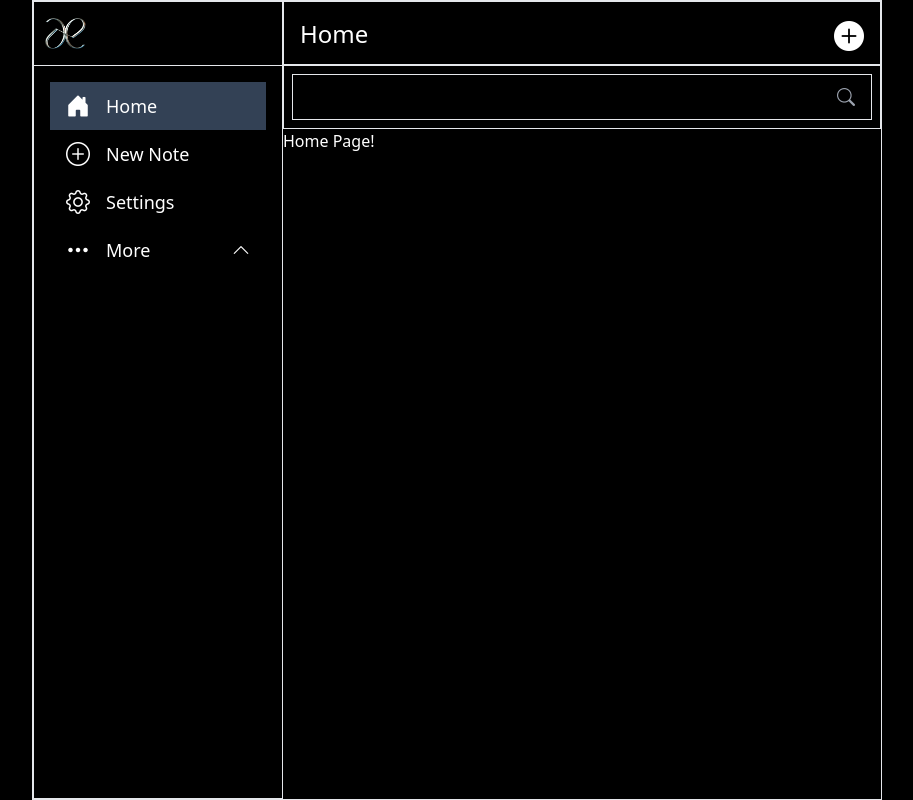
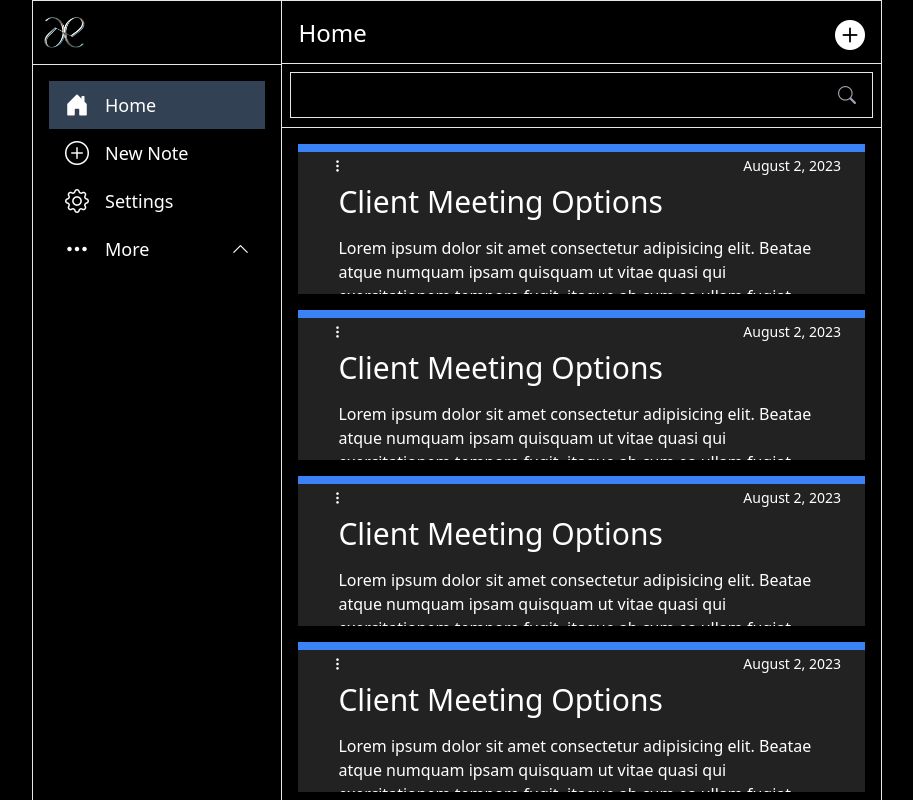
Before and after one commit to hansel-cmd/Notes-App, a Vue app: page / in a window 1280 px wide. Shown: the top 800 px of the page, without its empty margins (183-1096 px from the left). Built offline with nearby package versions, Linux system fonts and the light colour scheme.

Commit message:
- Added NotesContainer for temporary UI

```diff
--- a/src/App.vue
+++ b/src/App.vue
@@ -5,11 +5,15 @@ import SearchBox from './components/SearchBox.vue';
 </script>
 
 <template>
-  <div class="container flex justify-center border w-[850px] mx-auto h-screen text-white">
-    <SideNavigation />
-    <div class="flex-grow">
-      <PageHeader></PageHeader>
-      <SearchBox />
+  <div class="container flex border-x-[1px] w-[850px] mx-auto min-h-screen text-white">
+    <div class="w-[250px] border-e-[1px]">
+      <SideNavigation />
+    </div>
+    <div class="w-[600px]">
+      <div class="sticky top-0 bg-black z-10">
+        <PageHeader></PageHeader>
+        <SearchBox />
+      </div>
       <RouterView />
     </div>
   </div>
--- /dev/null
+++ b/src/components/NotesContainer.vue
@@ -0,0 +1,72 @@
+<template>
+    <div class="border-t-8 bg-[#222] border-t-blue-500 h-[150px] pt-1 mb-4 overflow-clip">
+        <div class="text-sm flex justify-between items-center px-6">
+            <div class="relative inline-block text-left">
+                <span :id="`kebab-${item}`" @click="toggleDropdown(`kebab-${item}`)" type="button"
+                    class="hover:bg-gray-600 rounded p-2 w-full h-full cursor-pointer">
+                    <i :id="`kebab-${item}`" class="bi bi-three-dots-vertical"></i>
+                </span>
+
+                <div v-if="isOpen"
+                    class="origin-top-right absolute mt-2 w-44 shadow-lg bg-white ring-1 ring-black ring-opacity-5">
+                    <button class="py-1 hover:bg-gray-100 hover:text-gray-900 w-full text-start">
+                        <a href="#" class="block px-4 py-2 text-sm text-gray-700 ">Open Note</a>
+                    </button>
+
+                    <button class="py-1 hover:bg-gray-100 hover:text-gray-900 w-full text-start">
+                        <a href="#" class="block px-4 py-2 text-sm text-gray-700 ">Delete Note</a>
+                    </button>
+                </div>
+            </div>
+
+            <span>
+                August 2, 2023
+            </span>
+        </div>
+        <div class="py-2 px-10">
+            <h1 class="text-3xl mb-4">Client Meeting Options</h1>
+            <p>Lorem ipsum dolor sit amet consectetur adipisicing elit. Beatae atque numquam ipsam quisquam ut vitae quasi
+                qui
+                exercitationem tempore fugit, itaque ab cum ea ullam fugiat provident nulla velit hic minus deleniti eveniet
+                quo
+                blanditiis! Consequatur modi dolor reiciendis fuga qui ea illo, ipsa quis culpa in fugiat! Perspiciatis eius
+                alias praesentium vitae voluptatibus magnam enim delectus blanditiis facilis repudiandae. Perspiciatis
+                earum,
+                nobis, enim beatae atque ullam asperiores eum magnam inventore commodi velit? Suscipit totam fuga repellat
+                deleniti ducimus. Quos tempore doloremque quisquam tenetur illo esse quis explicabo velit fuga commodi.
+                Earum
+                quaerat, tenetur harum explicabo delectus qui aperiam illum.</p>
+
+        </div>
+    </div>
+</template>
+
+<script setup>
+import { onMounted, onUnmounted, ref } from 'vue';
+const item = defineProps('item')
+
+const isOpen = ref(false);
+const dropdownRef = ref(null);
+
+const toggleDropdown = (id) => {
+    isOpen.value = !isOpen.value;
+    dropdownRef.value = id
+};
+
+const closeDropdownOnOutsideClick = (event) => {
+    if (isOpen.value &&
+        dropdownRef.value !== event.target.id) {
+        isOpen.value = false;
+        dropdownRef.value = null;
+    }
+};
+
+onMounted(() => {
+    document.addEventListener('click', closeDropdownOnOutsideClick);
+});
+
+onUnmounted(() => {
+    document.removeEventListener('click', closeDropdownOnOutsideClick);
+});
+
+</script>
--- a/src/components/PageHeader.vue
+++ b/src/components/PageHeader.vue
@@ -1,5 +1,5 @@
 <template>
-    <div class="border p-4 h-[64px] flex justify-between">
+    <div class="border-y-[1px] p-4 h-[64px] flex justify-between">
         <h1 class="text-2xl">{{ pagetitle }}</h1>
         <router-link to="/create" class="text-3xl">
             <i class="bi bi-plus-circle-fill"></i>
--- a/src/components/SearchBox.vue
+++ b/src/components/SearchBox.vue
@@ -1,5 +1,5 @@
 <template>
-    <div class="border p-2 h-[64px] relative">
+    <div class="border-b-[1px] p-2 h-[64px] relative">
         <div className="flex items-center border-[1px] px-2 py-2 grow">
             <input type="text" @keyup.enter="handleSearch"
                 className="w-full ms-2 bg-transparent focus:outline-none dark:text-white border-0 border-transparent focus:ring-0" />
--- a/src/components/SideNavigation.vue
+++ b/src/components/SideNavigation.vue
@@ -1,5 +1,5 @@
 <template>
-    <div class="w-[250px] border">
+    <div class="sticky top-0 border-t-[1px]">
         <div class="border-b h-[64px]">
             <router-link to="/">
                 <img :src="logo" alt="logo" class="rounded-full h-full">
--- a/src/views/HomePage.vue
+++ b/src/views/HomePage.vue
@@ -1,8 +1,10 @@
 <template>
-    <div>
-        Home Page!
+    <div class="p-4">
+        <NotesContainer v-for="item in items" :key="item" :item="item"></NotesContainer>
     </div>
 </template>
 
 <script setup>
+import NotesContainer from '@/components/NotesContainer.vue';
+const items = [1,2,3,4,5,6,7,8,9,10]
 </script>
```
